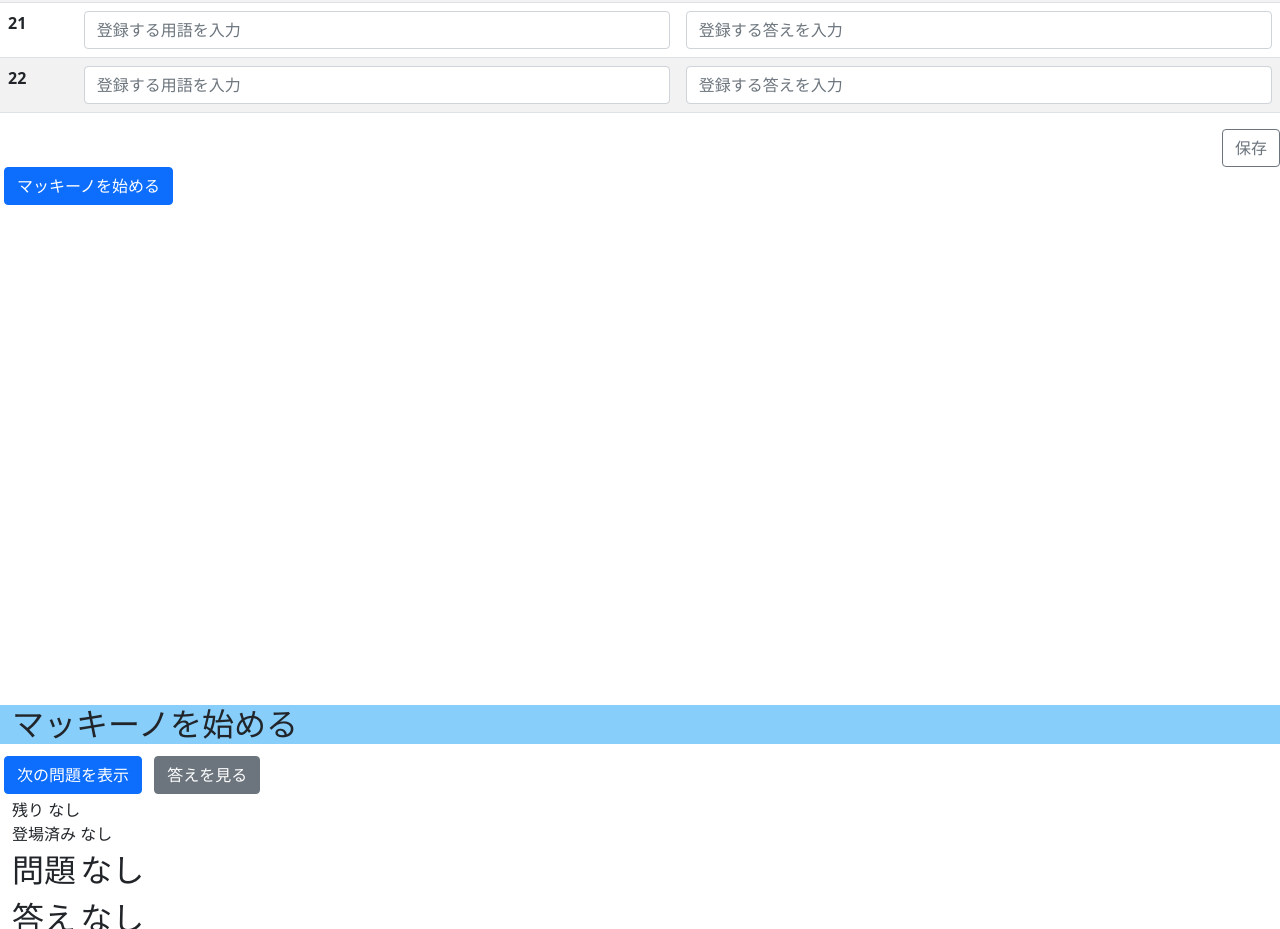
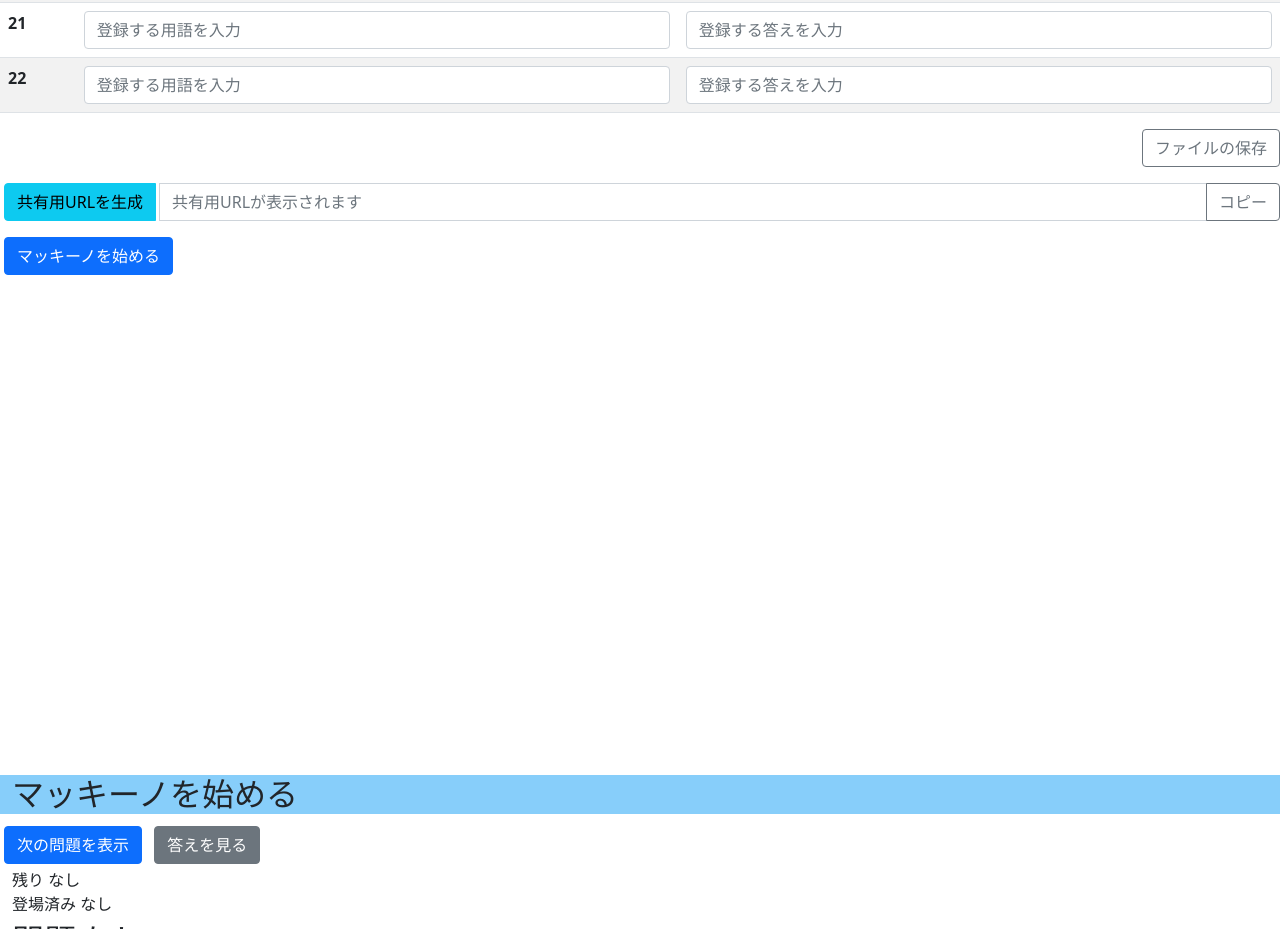
Before and after one commit to d-akiyama2019/web_mackino, a plain HTML site: page index.html in a window 1280 px wide. Shown: the part 1539-2468 px from the top of the page. Drawn offline with nearby package versions, Linux system fonts and the light colour scheme.

Commit message:
Update index.html

```diff
--- a/index.html
+++ b/index.html
@@ -82,9 +82,19 @@
             </script>
         </tbody>
     </table>
+
     <div align="right">
-        <button type="button" class="btn btn-outline-secondary" onclick="JSON_Export()">保存</button>
+        <button type="button" class="btn btn-outline-secondary" onclick="JSON_Export()">ファイルの保存</button>
     </div>
+
+    <p>
+        <div class="input-group">
+            <button type="button" class="btn btn-info mx-1" onclick="create_queryURL()">共有用URLを生成</button>
+            <input type="text" class="form-control" id="input_queryURL" placeholder="共有用URLが表示されます">
+            <button type="button" class="btn btn-outline-secondary" onclick="copy_queryURL()">コピー</button>
+        </div>
+    </p>
+
     <button type="button" class="btn btn-primary mx-1" onclick="MKStart()">マッキーノを始める</button>
 
     <p style="margin:500px"></p>
```
